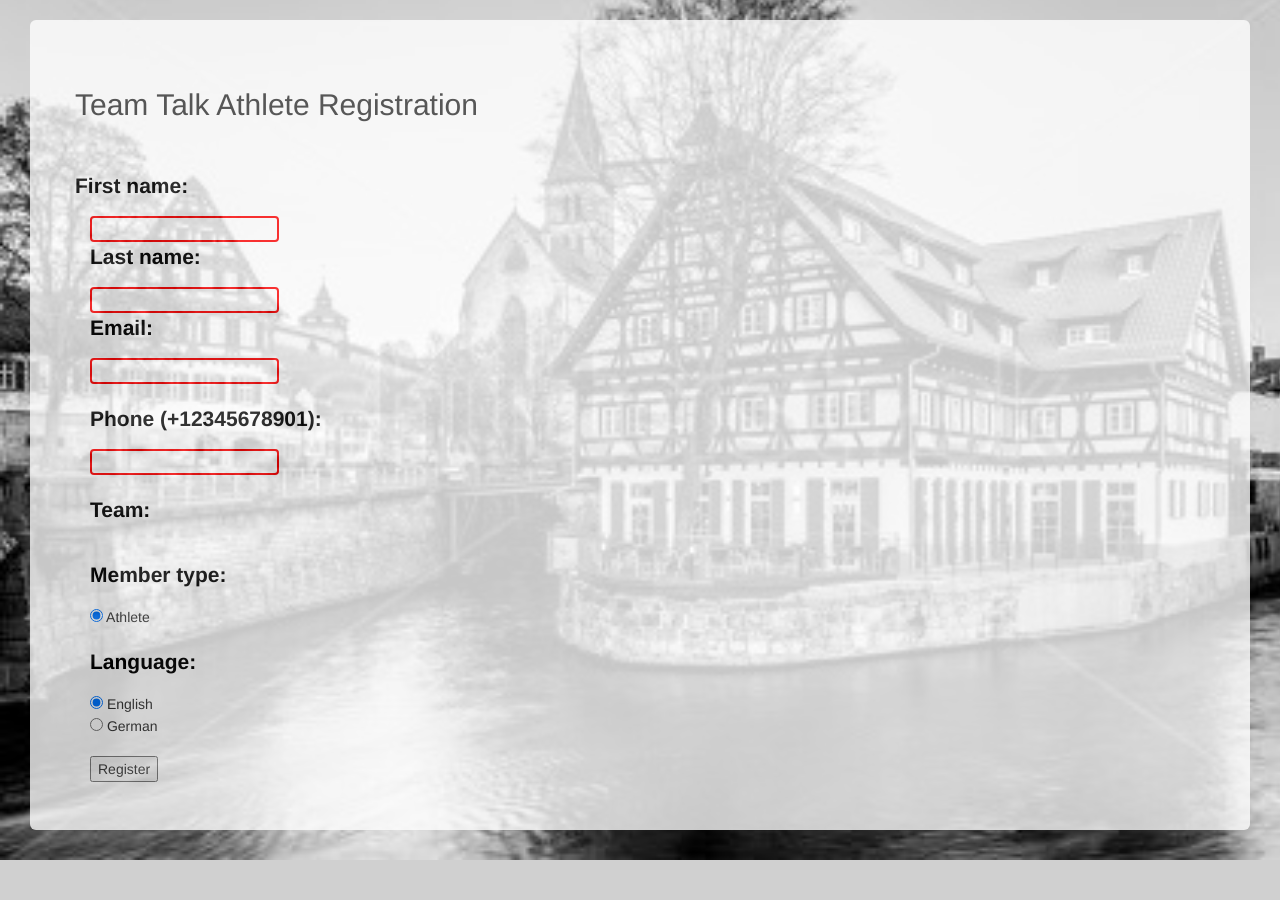
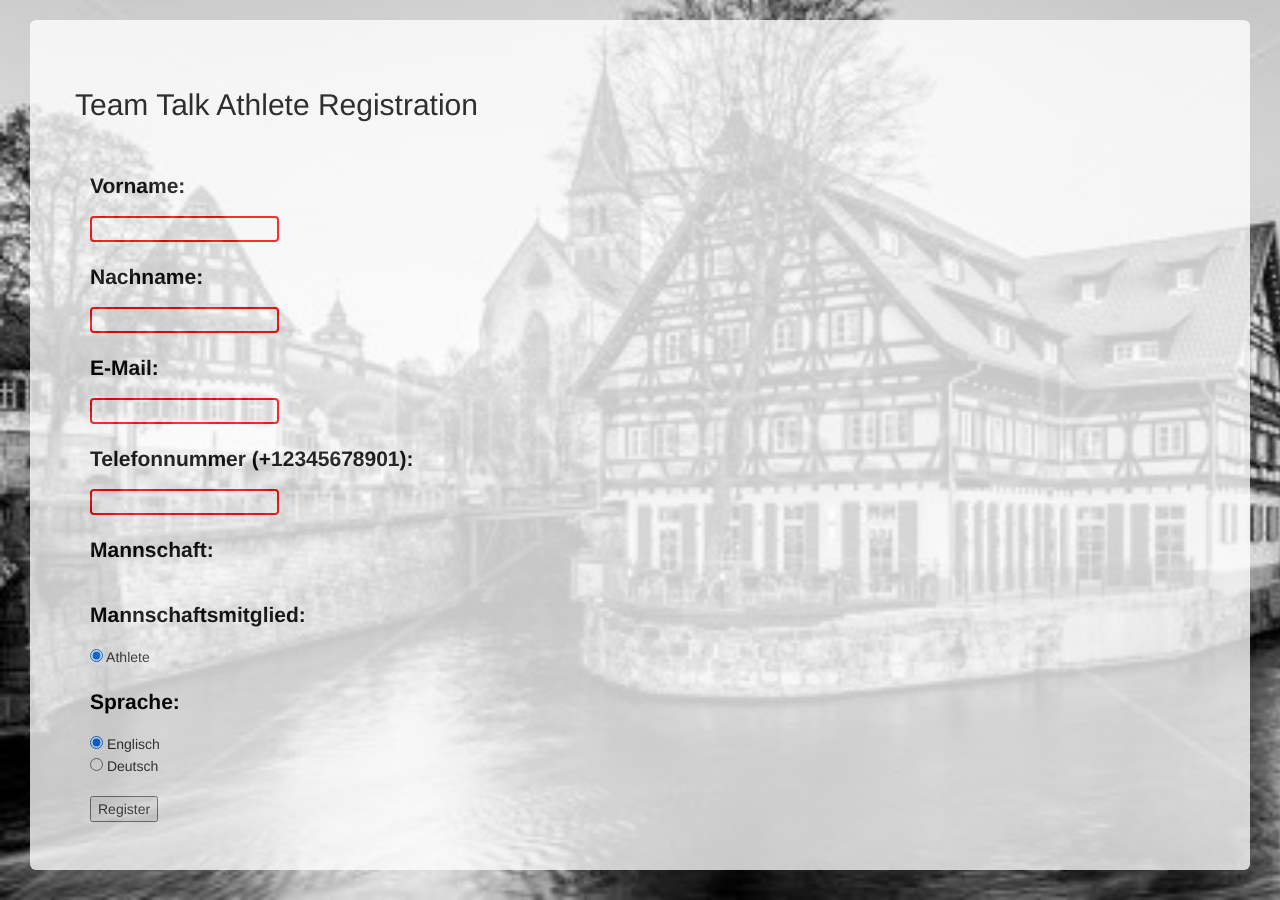
Before and after one commit to amsowie/TeamTalk, a Flask app: page /register-athlete in a window 1280 px wide. Shown: the part 52-952 px from the top of the page. Before the commit the page ends 912 px from the top, so only its background shows below. Run offline with Flask 2, Linux system fonts and the light colour scheme; data that the repository does not hold is empty; some libraries are stand-ins or nearby versions.

Commit message:
translation of page started

```diff
--- a/static/bundes.css
+++ b/static/bundes.css
@@ -17,7 +17,7 @@ h1{
     text-align: center;
 }
 h2{
-    color: black;
+    color: black !important;
 }
 #centering{
     color: black !important;
--- a/templates/home.html
+++ b/templates/home.html
@@ -7,8 +7,8 @@
 {% block content %}
 <div class="row">
   <div class="col-xs-12">
-   <h1><span id="yellow-w">W</span><span id="red-letters">ilkommen!</span></h1>
-    <p id="centering">Choose an option from the nav bar</p>
+   <h1><span id="yellow-w">W</span><span id="red-letters">illkommen!</span></h1>
+    <p id="centering">Diese Website ermöglicht Ihnen, der Trainer, alle Ihre Athleten in Text durch eine Nachricht auf der Teamseite eingeben. Bitte registrieren Ihr Team zuerst, dann können Sie einzelne Athleten hinzufügen. Jeder Athlet kann sich auch registrieren, bieten nur den Link zu dieser Website. Sie müssen nicht mehr über Ihre ausländischen Athleten sorgen! Sie werden Texte in ihrer Muttersprache erhalten und ihre Antworten werden automatisch in deutscher Sprache zu dir zurückkommen. Um damit zu beginnen, eine Option aus der Navigationsleiste am oberen Rand wählen.</p>
     </div>
   </div>
 {% endblock %}
--- a/templates/register.html
+++ b/templates/register.html
@@ -11,25 +11,25 @@
 <div class="row">
 <div class="col-xs-12">
 <form action="register-process" method="POST">
-  <p class="row">First name:</p>
-  <input type="text" name="fname" required>
-  <p>Last name:</p>
-  <input type="text" name="lname" required>
-  <p>Email:</p>
+  <p>Vorname:</p>
+  <input type="text" name="fname" required><br><br>
+  <p>Nachname:</p>
+  <input type="text" name="lname" required><br><br>
+  <p>E-Mail:</p>
   <input type="text" name="ath-email" required><br><br>
-  <p>Phone (+12345678901):</p>
+  <p>Telefonnummer (+12345678901):</p>
   <input type="text" name="ath-phone" required><br><br>
-  <p>Team:</p>
+  <p>Mannschaft:</p>
   {% for team in teams %}
   <!-- <input type="radio" name="ath-team-name" value="Affy" checked> Affalterbach<br> -->
   <input type="radio" name="ath-team-name" value="{{ team }}"> {{ team }}<br>
   {% endfor %}
 </br>
-  <p>Member type:</p>
+  <p>Mannschaftsmitglied:</p>
   <input type="radio" name="member-type" value="athlete" checked> Athlete<br><br>
-  <p>Language:</p>
-  <input type="radio" name="lang" value="en" checked> English<br>
-  <input type="radio" name="lang" value="de"> German<br><br>
+  <p>Sprache:</p>
+  <input type="radio" name="lang" value="en" checked> Englisch<br>
+  <input type="radio" name="lang" value="de"> Deutsch<br><br>
   <!-- <input type="radio" name="lang" value="in"> Indian<br><br> -->
   <input type="submit" value="Register">
 </form>
--- a/templates/teamboard.html
+++ b/templates/teamboard.html
@@ -8,7 +8,7 @@
 <div><h2>Team Talk Page</h2></div>
 <br><br>
   <div>
-  HI {{ session['name'] }} to the {{ team }} TEAM PAGE!
+  Hallo, {{ session['name'] }}. Willkommen bei {{ team }} Mannschaft!
   </div>
   <div>
     <h3>Enter a message below to send to the team (limit 1600 characters)</h3>
@@ -16,7 +16,7 @@
       <p>Message Body</p>
       <span id="chars-left">1600</span> Characters Remaining<br>
       <textarea form="send-msg" id="text-type" name="msg" maxlength="1600"> </textarea>
-      <button type="submit" id="send-message">Send message</button>
+      <button type="submit" id="send-message">Senden</button>
     </form>
   </div> <!-- end div for message form -->
 
```
Also changed, not shown: templates/login.html (+4 -4 lines), templates/teamregister.html (+5 -5 lines).
